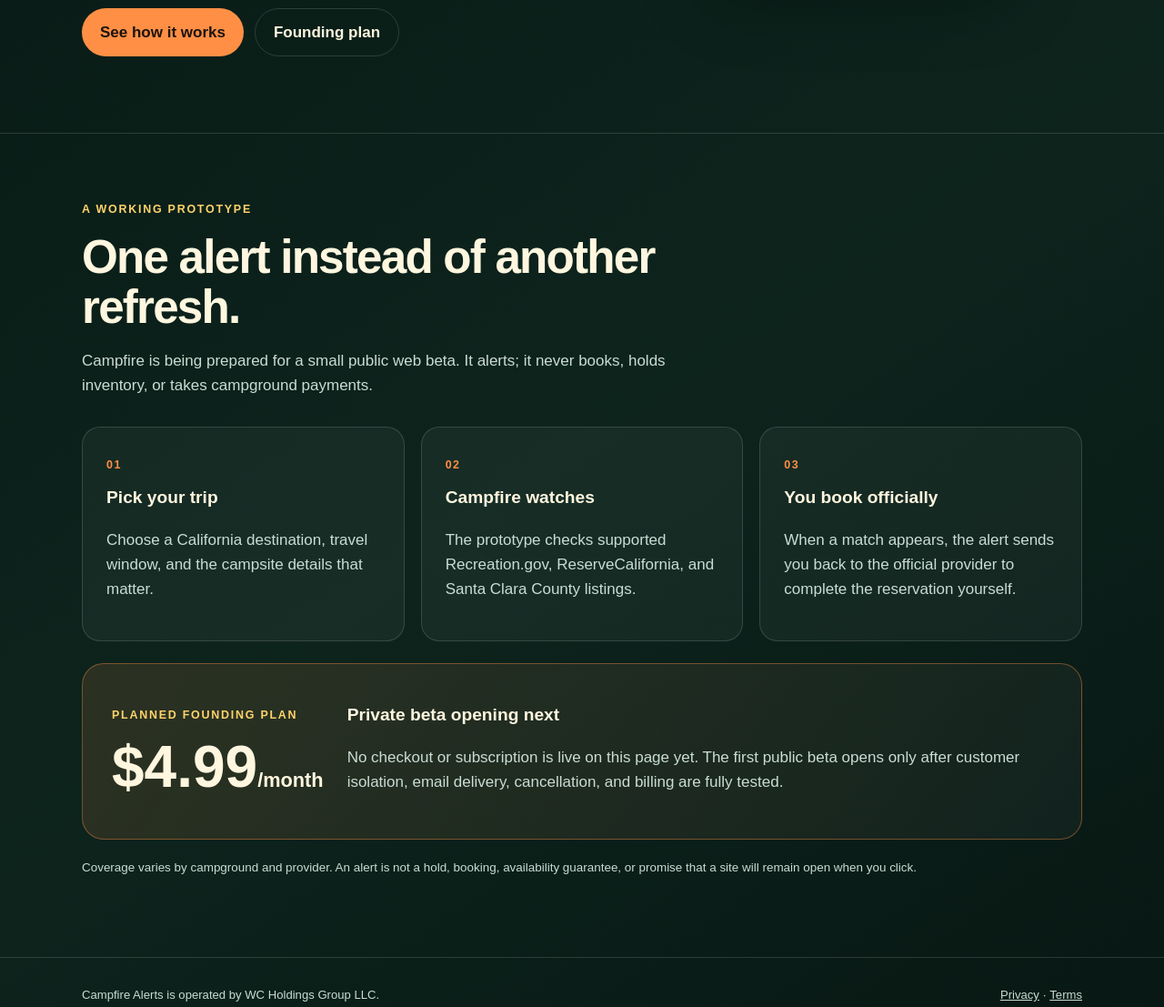
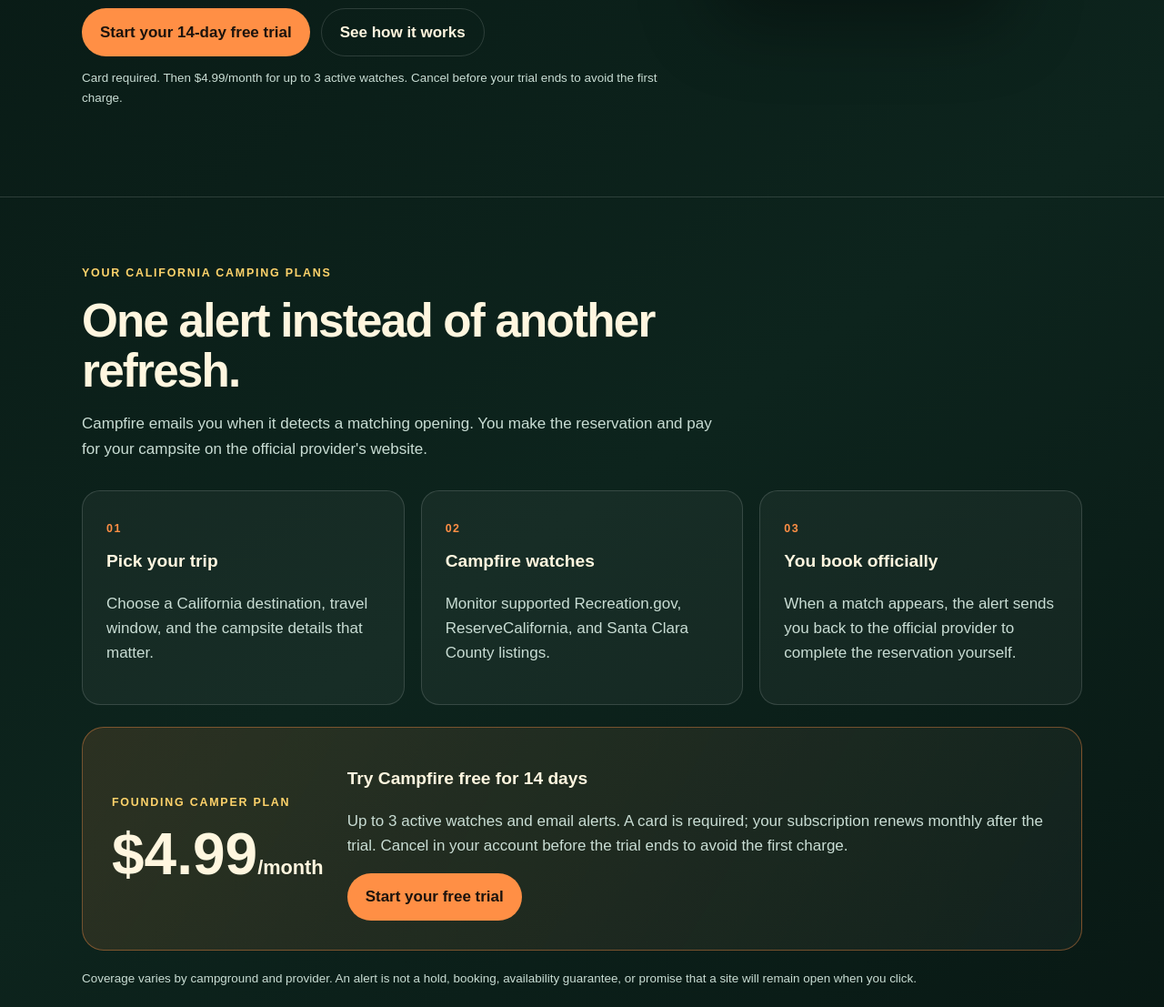
Before and after one commit to bigboirona/wchg, a plain HTML site: page campfire/index.html in a window 1280 px wide. Shown: the part 729-1836 px from the top of the page at 91% size. Drawn offline with Linux system fonts and the light colour scheme.

Commit message:
Open Campfire trials on the WCHG domain

```diff
--- a/campfire/index.html
+++ b/campfire/index.html
@@ -91,9 +91,10 @@
         <h1>Stop refreshing sold-out campgrounds.</h1>
         <p class="lead">Campfire watches supported reservation systems for openings that match your trip and alerts you when one appears—then you reserve directly with the official campground provider.</p>
         <div class="actions">
-          <a class="button" href="#how-it-works">See how it works</a>
-          <a class="button secondary" href="#founding-plan">Founding plan</a>
+          <a class="button" href="https://campfire.wcholdingsgroup.com/account">Start your 14-day free trial</a>
+          <a class="button secondary" href="#how-it-works">See how it works</a>
         </div>
+        <p class="fine">Card required. Then $4.99/month for up to 3 active watches. Cancel before your trial ends to avoid the first charge.</p>
       </div>
       <div class="fire-card" aria-label="Campfire beneath a moonlit sky">
         <div class="moon"></div><div class="hill"></div><div class="flame"></div><div class="log one"></div><div class="log two"></div>
@@ -103,23 +104,24 @@
     <section class="details" id="how-it-works">
       <div class="wrap">
         <div class="section-head">
-          <p class="kicker">A working prototype</p>
+          <p class="kicker">Your California camping plans</p>
           <h2>One alert instead of another refresh.</h2>
-          <p class="muted">Campfire is being prepared for a small public web beta. It alerts; it never books, holds inventory, or takes campground payments.</p>
+          <p class="muted">Campfire emails you when it detects a matching opening. You make the reservation and pay for your campsite on the official provider's website.</p>
         </div>
         <div class="grid">
           <article class="card"><span class="number">01</span><h3>Pick your trip</h3><p class="muted">Choose a California destination, travel window, and the campsite details that matter.</p></article>
-          <article class="card"><span class="number">02</span><h3>Campfire watches</h3><p class="muted">The prototype checks supported Recreation.gov, ReserveCalifornia, and Santa Clara County listings.</p></article>
+          <article class="card"><span class="number">02</span><h3>Campfire watches</h3><p class="muted">Monitor supported Recreation.gov, ReserveCalifornia, and Santa Clara County listings.</p></article>
           <article class="card"><span class="number">03</span><h3>You book officially</h3><p class="muted">When a match appears, the alert sends you back to the official provider to complete the reservation yourself.</p></article>
         </div>
         <div class="price" id="founding-plan">
           <div>
-            <p class="kicker">Planned founding plan</p>
+            <p class="kicker">Founding Camper plan</p>
             <strong>$4.99<span style="font-size:.34em">/month</span></strong>
           </div>
           <div>
-            <h3>Private beta opening next</h3>
-            <p class="muted">No checkout or subscription is live on this page yet. The first public beta opens only after customer isolation, email delivery, cancellation, and billing are fully tested.</p>
+            <h3>Try Campfire free for 14 days</h3>
+            <p class="muted">Up to 3 active watches and email alerts. A card is required; your subscription renews monthly after the trial. Cancel in your account before the trial ends to avoid the first charge.</p>
+            <a class="button" href="https://campfire.wcholdingsgroup.com/account">Start your free trial</a>
           </div>
         </div>
         <p class="fine" style="margin-top:20px">Coverage varies by campground and provider. An alert is not a hold, booking, availability guarantee, or promise that a site will remain open when you click.</p>
@@ -130,7 +132,7 @@
   <footer>
     <div class="wrap">
       <span>Campfire Alerts is operated by WC Holdings Group LLC.</span>
-      <span><a href="/privacy">Privacy</a> · <a href="/terms">Terms</a></span>
+      <span><a href="https://campfire.wcholdingsgroup.com/account">Your account</a> · <a href="https://campfire.wcholdingsgroup.com/subscription-privacy">Privacy</a> · <a href="https://campfire.wcholdingsgroup.com/subscription-terms">Subscription terms</a></span>
     </div>
   </footer>
 </body>
```
